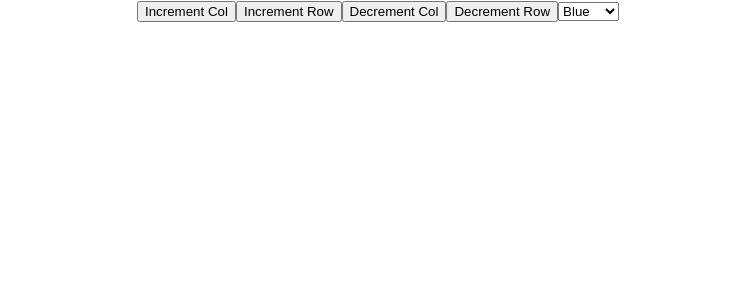
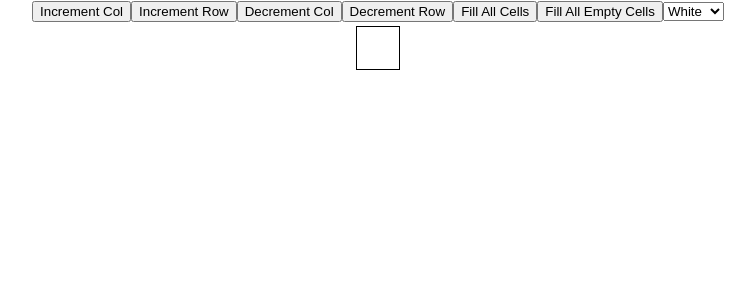
Before and after one commit to Naveed-Naqi/ttp-assignment8, a React (Create React App) app: page / in a window 1280 px wide. Shown: the top 300 px of the page, without its empty margins (262-1017 px from the left). Built offline with nearby package versions, Linux system fonts and the light colour scheme.

Commit message:
finished

```diff
--- a/src/App.js
+++ b/src/App.js
@@ -8,9 +8,11 @@ export default class App extends React.Component {
   constructor(props) {
     super(props);
     this.state = {
-      cols: 0,
-      rows: 0,
-      color: ""
+      cols: 1,
+      rows: 1,
+      color: "",
+      fillAll: false,
+      fillUncolored: false
     };
   }
 
@@ -26,13 +28,27 @@ export default class App extends React.Component {
       return this.state.color;
   }
 
+  myStates = () => {
+
+    let status = this.state;
+
+    if(this.state.fillAll || this.state.fillUncolored) {
+        this.setState({
+            fillAll: false,
+            fillUncolored: false
+        });
+    }
+
+    return status;
+  }
+
   displayCols = () => {
 
     let numCols = this.state.cols;
     let arr = [];
 
     for(let i = 0; i < numCols; i++) {
-        arr.push(<SingleCell color={this.selectColor} />);
+        arr.push(<SingleCell myStates={this.myStates} />);
     }
 
     return arr;
@@ -50,11 +66,21 @@ export default class App extends React.Component {
     return arr;
   }
 
+    fillAllCells = () => {
+        this.setState({
+            fillAll: true
+        })
+    }
+
+    fillAllEmptyCells = () => {
+        this.setState({
+            fillUncolored: true
+        })
+    }
+
 
 
   render() {
-    console.log(this.state.cols);
-    console.log(this.state.rows);
 
     let arr = this.displayRow();
 
@@ -77,8 +103,16 @@ export default class App extends React.Component {
         Decrement Row
         </button>
 
+        <button tyep="button" onClick={this.fillAllCells}>
+            Fill All Cells
+        </button>
+
+        <button tyep="button" onClick={this.fillAllEmptyCells}>
+            Fill All Empty Cells
+        </button>
+
         <select onChange={ (event) => {this.setState({color: event.target.value})}}>
-            <option value="blue">Blue</option>
+            <option value="white">White</option>
             <option value="green">Green</option>
             <option value="red">Red</option>
             <option value="purple">Purple</option>
--- a/src/components/SingleCell.js
+++ b/src/components/SingleCell.js
@@ -7,18 +7,40 @@ export default class SingleCell extends React.Component {
         super(props);
 
         this.state = {
-            selectedColor: this.props.color,
             cellColor: ""
         };
     }
 
     handleColor = () => {
-        console.log(this.state.selectedColor());
-        this.setState({ color: this.state.selectedColor() });
+        this.setState({ cellColor: this.props.myStates().color });
     }
 
     render() {
-        return <td style={{backgroundColor: this.state.color}} onClick={this.handleColor} ></td>;
+
+        let myStates = this.props.myStates();
+
+        let isFilled = myStates.fillAll;
+        let isUnfilled = myStates.fillUncolored;
+
+        if(isFilled) {
+            this.setState({
+                cellColor: this.props.myStates().color
+            })
+        }
+
+        if(isUnfilled && this.state.cellColor === "") {
+
+            this.setState({
+                cellColor: this.props.myStates().color
+            })
+        }
+
+        return (
+            <td
+                style={{backgroundColor: this.state.cellColor}}
+                onClick={this.handleColor}
+            ></td>
+        );
     }
 
 }
```
